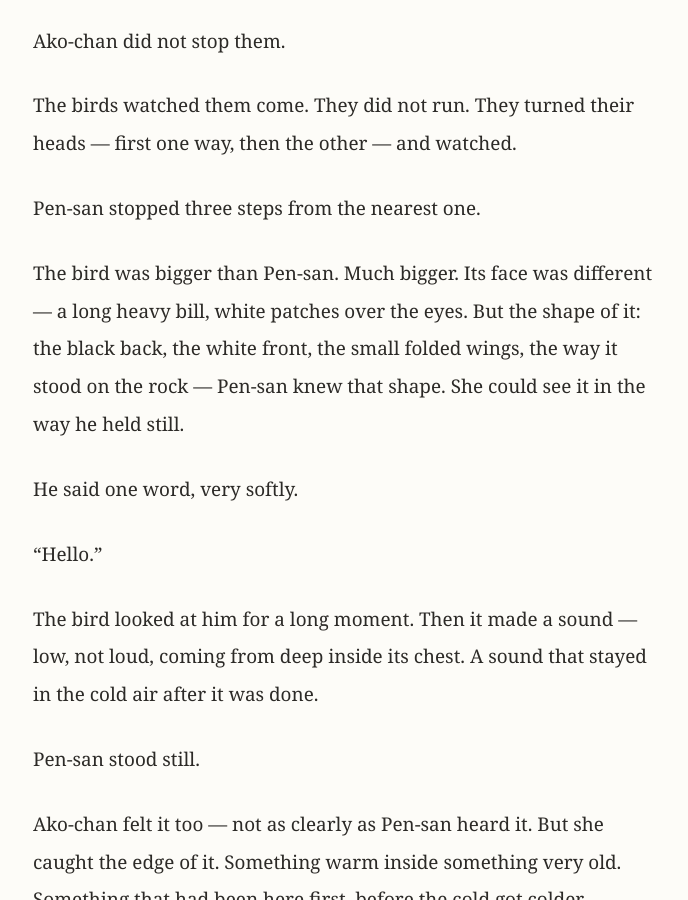
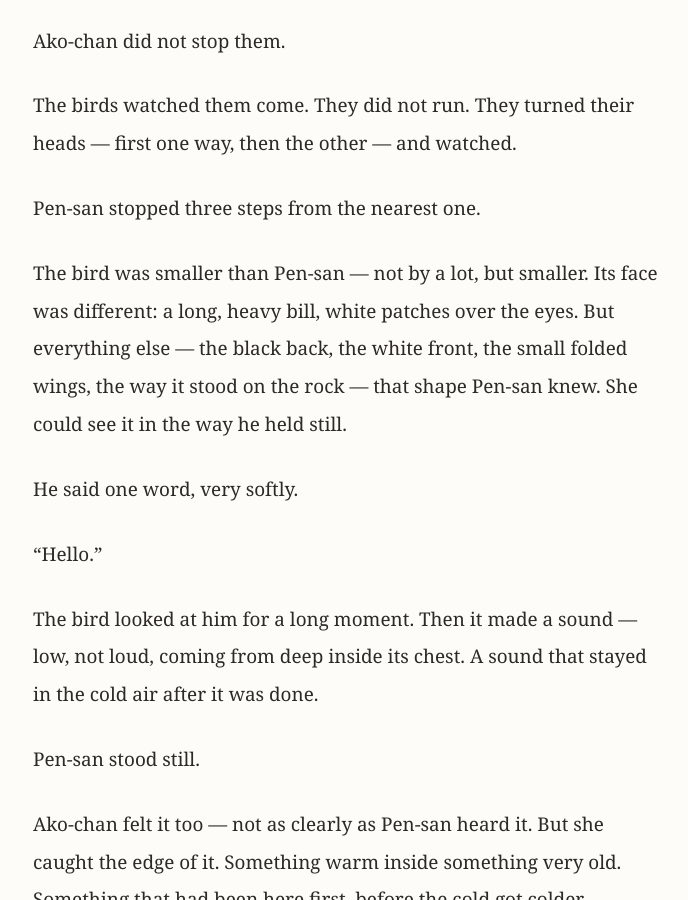
Before and after one commit to morisaki-yuichi/ako-chans-adventure, a Jekyll site: the page built from season2/chapter19/ep066.md, in a window 1280 px wide and 900 px high, scrolled down 459 px. Shown: the whole window, without its empty margins (293-981 px from the left). Built offline with Jekyll 4.4.1, drawn with Linux system fonts in a browser that asks for light colours.

Commit message:
Fix Ep66 — Great Auk is smaller than Pen-san (Emperor penguin)

```diff
--- a/season2/chapter19/ep066.md
+++ b/season2/chapter19/ep066.md
@@ -22,7 +22,7 @@ The birds watched them come. They did not run. They turned their heads — first
 
 Pen-san stopped three steps from the nearest one.
 
-The bird was bigger than Pen-san. Much bigger. Its face was different — a long heavy bill, white patches over the eyes. But the shape of it: the black back, the white front, the small folded wings, the way it stood on the rock — Pen-san knew that shape. She could see it in the way he held still.
+The bird was smaller than Pen-san — not by a lot, but smaller. Its face was different: a long, heavy bill, white patches over the eyes. But everything else — the black back, the white front, the small folded wings, the way it stood on the rock — that shape Pen-san knew. She could see it in the way he held still.
 
 He said one word, very softly.
 
```
